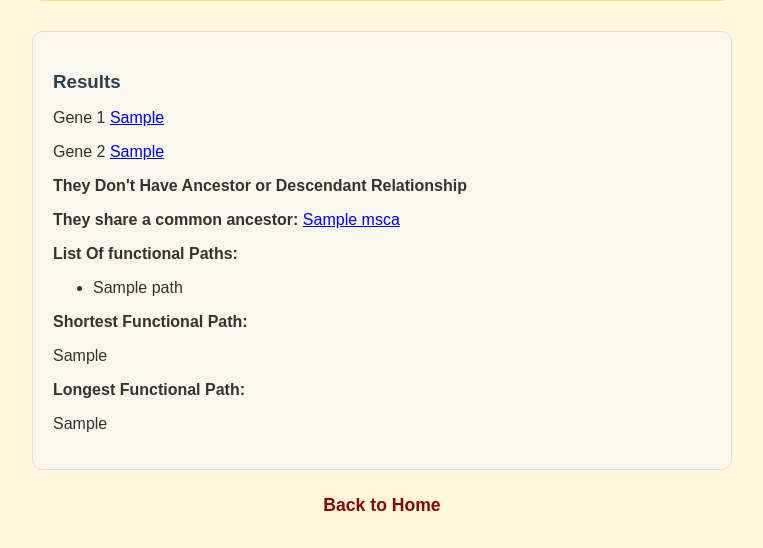
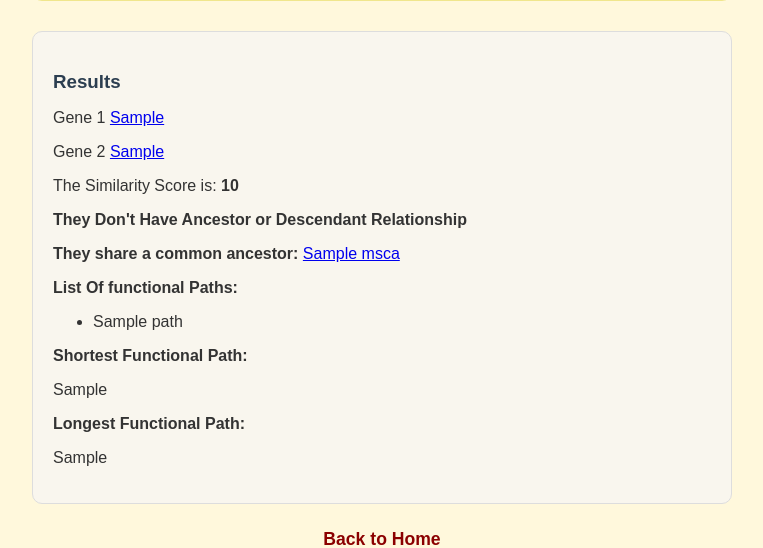
Before and after one commit to heliasol/project-2, a Flask app: template templates/analyse_genes.html in a window 1280 px wide. Shown: the part 704-1252 px from the top of the page, without its empty margins (258-1021 px from the left). Before the commit the page ends 1215 px from the top, so only its background shows below. Run offline with Flask 3, Linux system fonts and the light colour scheme; the template is opened without the code that fills it: most values are stand-ins (such as "Sample title", 1, 10 or a date in 2020); parts of the project's set-up code (start-up, migrations or seed data) failed here and were passed over.

Commit message:
Include similarity score in gene analysis results
Added similarity score display for gene analysis results.

```diff
--- a/templates/analyse_genes.html
+++ b/templates/analyse_genes.html
@@ -127,9 +127,10 @@
     {% if result %}
     <div class="results">
         <h3>Results</h3>
+
         <p> Gene 1 <a href="/gene?gene_name={{ result.gene1 }}"> {{result.gene1}}</a></p>
         <p> Gene 2 <a href="/gene?gene_name={{ result.gene2 }}"> {{result.gene2}}</a></p>
-
+        <p> The Similarity Score is: <strong>{{result.similarity_score}}</strong><p>
       {% if result.related or result.msca %}
         {% if result.ancestor %}
             <p><strong>{{ result.gene1 }}</strong> (Ancestor) is functionally more general than <strong>{{ result.gene2 }} (Descendant)</strong>.</p>
```
